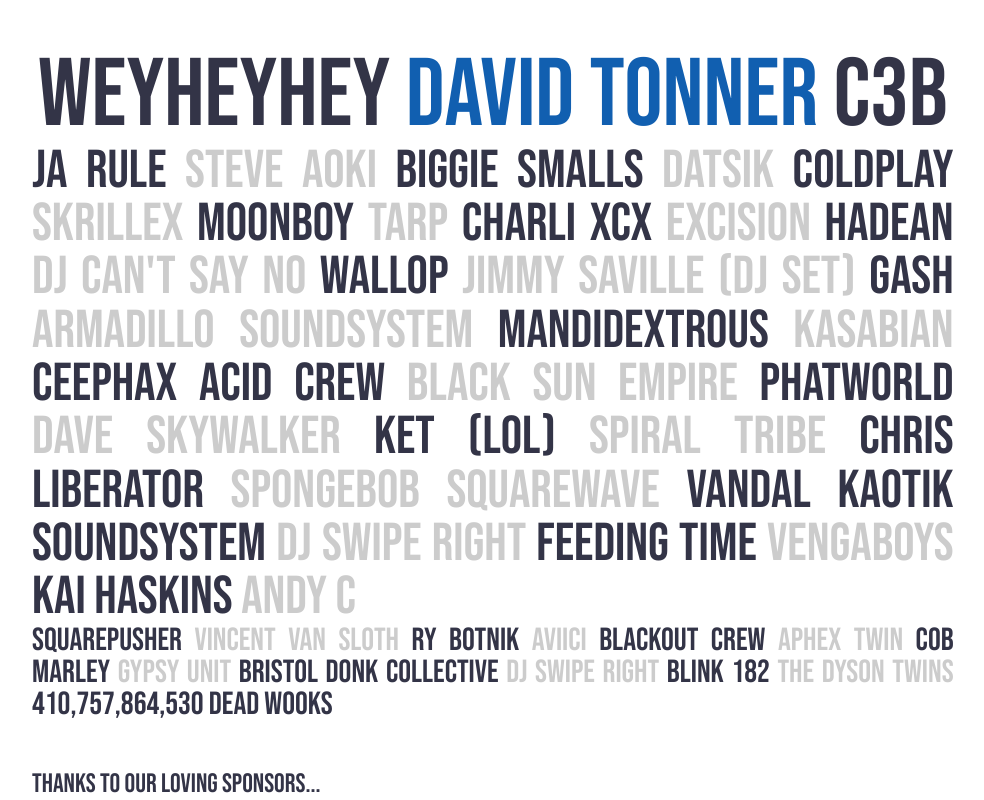
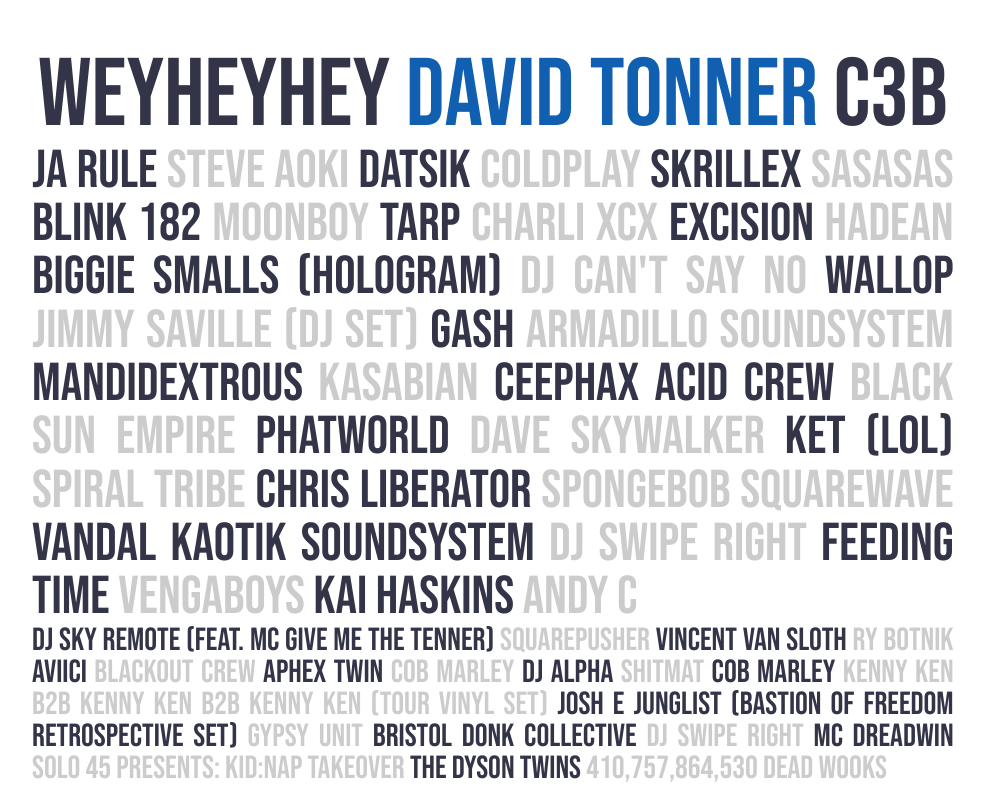
Before and after one commit to radiosilence/bigblue, a plain HTML site: page index.html in a window 1280 px wide. Shown: the part 680-1480 px from the top of the page, without its empty margins (128-1112 px from the left). Drawn offline with Linux system fonts and the light colour scheme.

Commit message:
more artists

```diff
--- a/index.html
+++ b/index.html
@@ -68,19 +68,20 @@
         <section class="lineup lineup2">
           <span class="artist">Ja Rule</span>
           <span class="artist">Steve Aoki</span>
-          <span class="artist">Biggie Smalls</span>
           <span class="artist">DatsiK</span>
           <span class="artist">Coldplay</span>
           <span class="artist">SKRILLEX</span>
+          <span class="artist">SASASAS</span>
+          <span class="artist">Blink 182</span>
           <span class="artist">Moonboy</span>
           <span class="artist">TARP</span>
           <span class="artist">Charli XCX</span>
           <span class="artist">Excision</span>
           <span class="artist">Hadean</span>
+          <span class="artist">Biggie Smalls (hologram)</span>
           <span class="artist">DJ Can't Say No</span>
           <span class="artist">Wallop</span>
           <span class="artist">Jimmy Saville (DJ Set)</span>
-
           <span class="artist">Gash</span>
           <span class="artist">Armadillo Soundsystem</span>
           <span class="artist">Mandidextrous</span>
@@ -101,6 +102,9 @@
           <span class="artist">Andy C</span>
         </section>
         <section class="lineup lineup3">
+          <span class="artist"
+            >DJ Sky Remote (Feat. MC Give me the Tenner)</span
+          >
           <span class="artist">Squarepusher</span>
           <span class="artist">Vincent Van Sloth</span>
           <span class="artist">Ry Botnik</span>
@@ -108,10 +112,20 @@
           <span class="artist">Blackout Crew</span>
           <span class="artist">Aphex Twin</span>
           <span class="artist">Cob Marley</span>
+          <span class="artist">DJ Alpha</span>
+          <span class="artist">Shitmat</span>
+          <span class="artist">Cob Marley</span>
+          <span class="artist"
+            >Kenny Ken b2b Kenny Ken b2b Kenny Ken (Tour Vinyl Set)</span
+          >
+          <span class="artist"
+            >Josh E Junglist (Bastion of Freedom retrospective set)</span
+          >
           <span class="artist">Gypsy Unit</span>
           <span class="artist">Bristol Donk Collective</span>
           <span class="artist">DJ Swipe Right</span>
-          <span class="artist">Blink 182</span>
+          <span class="artist">MC Dreadwin</span>
+          <span class="artist">Solo 45 presents: KID:nap takeover</span>
           <span class="artist">The Dyson Twins</span>
           <span class="artist">410,757,864,530 DEAD WOOKS</span>
         </section>
@@ -125,6 +139,9 @@
         </div>
       </div>
       <div class="col-12 footer">
+        Sound provided by Armadillo and Did The Rig Get Out OK sound systems
+      </div>
+      <div class="col-12 footer">
         Copyright &copy; Gronp 2020
       </div>
     </div>
```
